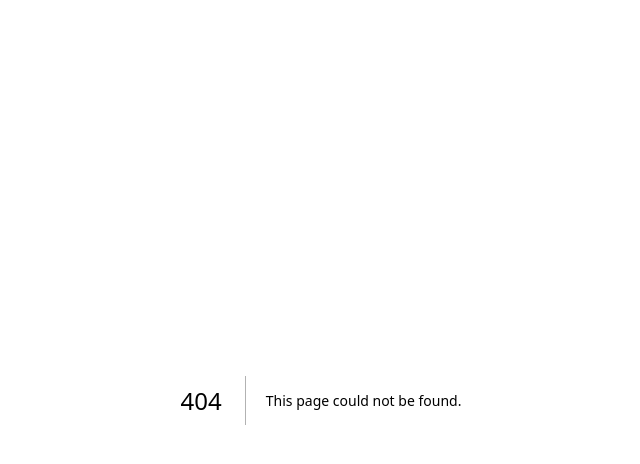
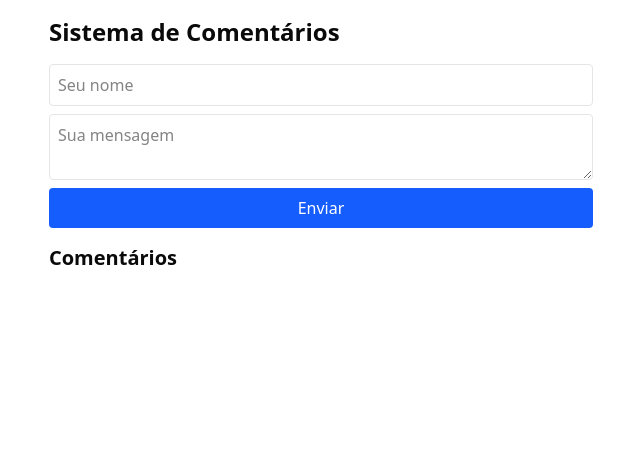
Before and after one commit to AlessaKessyla/introducao-nextjs, a Next.js app: page /commentPage in a window 1280 px wide. Before the commit this address had no page. Shown: the top 464 px of the page, without its empty margins (319-959 px from the left). Built offline with nearby package versions, Linux system fonts and the light colour scheme.

Commit message:
feat: sistema de comentários com formulário e lista

```diff
--- /dev/null
+++ b/src/app/commentPage/page.tsx
@@ -0,0 +1,32 @@
+// src/app/page.tsx
+"use client";
+
+import { useState } from "react";
+import CommentForm from "@/components/CommentForm";
+import CommentList from "@/components/CommentList";
+
+type CommentType = {
+    name: string;
+    message: string;
+    timestamp: string;
+};
+
+export default function Home() {
+    const [comments, setComments] = useState<CommentType[]>([]);
+
+    function handleAddComment(name: string, message: string) {
+    const timestamp = new Date().toLocaleString();
+    const newComment = { name, message, timestamp };
+    setComments([newComment, ...comments]);
+    }
+
+    return (
+        <div>
+            <main className="max-w-xl mx-auto p-4">
+            <h1 className="text-2xl font-bold mb-4">Sistema de Comentários</h1>
+            <CommentForm onAddComment={handleAddComment} />
+            <CommentList comments={comments} />
+            </main>
+        </div>
+    );
+}
--- /dev/null
+++ b/src/components/Comment.tsx
@@ -0,0 +1,17 @@
+
+type CommentProps = {
+    name: string;
+    message: string;
+    timestamp: string;
+}
+
+export default function Coment ({ name, message, timestamp}: CommentProps) {
+    return (
+        <div className=" border p-3 mb-2 rounded bg-gray-100">
+            <h4 className=" font-bold">{name}</h4>
+            <p>{message}</p>
+            <span className="text-sm text-gray-500">{timestamp}</span>
+        </div>
+    );
+
+}
--- /dev/null
+++ b/src/components/CommentForm.tsx
@@ -0,0 +1,45 @@
+"use client"
+// src/components/CommentForm.tsx
+import { useState } from "react";
+
+    type CommentFormProps = {
+    onAddComment: (name: string, message: string) => void;
+};
+
+    export default function CommentForm({ onAddComment }: CommentFormProps) {
+    const [name, setName] = useState("");
+    const [message, setMessage] = useState("");
+
+    function handleSubmit(e: React.FormEvent) {
+    e.preventDefault();
+    if (!name || !message) return;
+
+    onAddComment(name, message);
+    setName("");
+    setMessage("");
+    }
+
+    return (
+    <form onSubmit={handleSubmit} className="flex flex-col gap-2">
+        <input
+        type="text"
+        placeholder="Seu nome"
+        value={name}
+        onChange={(e) => setName(e.target.value)}
+        className="border p-2 rounded"
+        />
+        <textarea
+        placeholder="Sua mensagem"
+        value={message}
+        onChange={(e) => setMessage(e.target.value)}
+        className="border p-2 rounded"
+        />
+        <button
+        type="submit"
+        className="bg-blue-600 text-white px-4 py-2 rounded hover:bg-blue-700"
+        >
+        Enviar
+        </button>
+    </form>
+    );
+}
--- /dev/null
+++ b/src/components/CommentList.tsx
@@ -0,0 +1,28 @@
+// src/components/CommentList.tsx
+import Comment from "./Comment";
+
+    type CommentType = {
+        name: string;
+        message: string;
+        timestamp: string;
+    };
+
+    type CommentListProps = {
+        comments: CommentType[];
+};
+
+    export default function CommentList({ comments }: CommentListProps) {
+        return (
+        <div className="mt-4">
+        <h3 className="text-xl font-semibold mb-2">Comentários</h3>
+        {comments.map((comment, index) => (
+        <Comment
+            key={index}
+            name={comment.name}
+            message={comment.message}
+            timestamp={comment.timestamp}
+        />
+    ))}
+    </div>
+    );
+}
--- a/tsconfig.json
+++ b/tsconfig.json
@@ -22,6 +22,6 @@
       "@/*": ["./src/*"]
     }
   },
-  "include": ["next-env.d.ts", "**/*.ts", "**/*.tsx", ".next/types/**/*.ts", "next.config.js"],
+  "include": ["next-env.d.ts", "**/*.ts", "**/*.tsx", ".next/types/**/*.ts", "next.config.js", "src/app/commentPage"],
   "exclude": ["node_modules"]
 }
```
